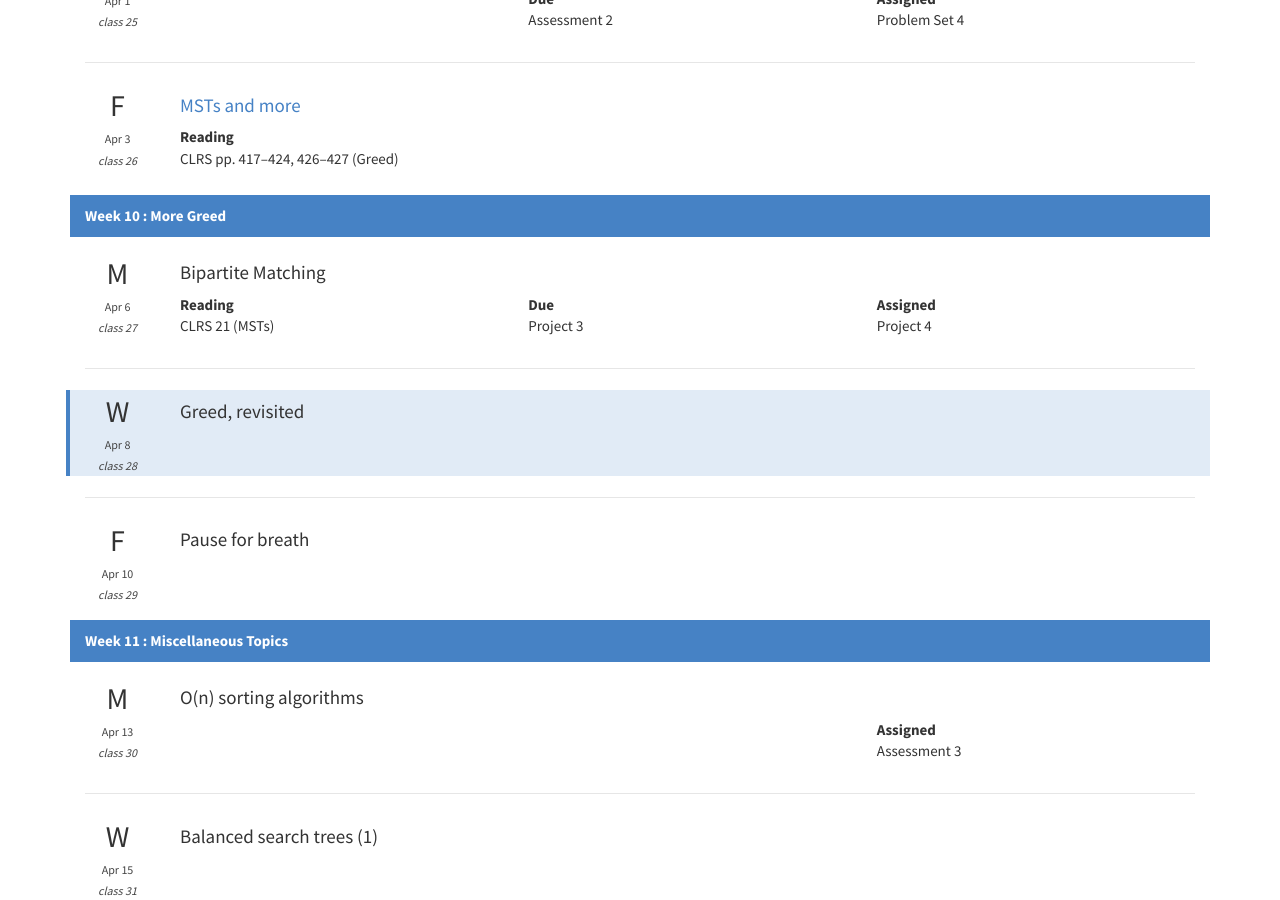
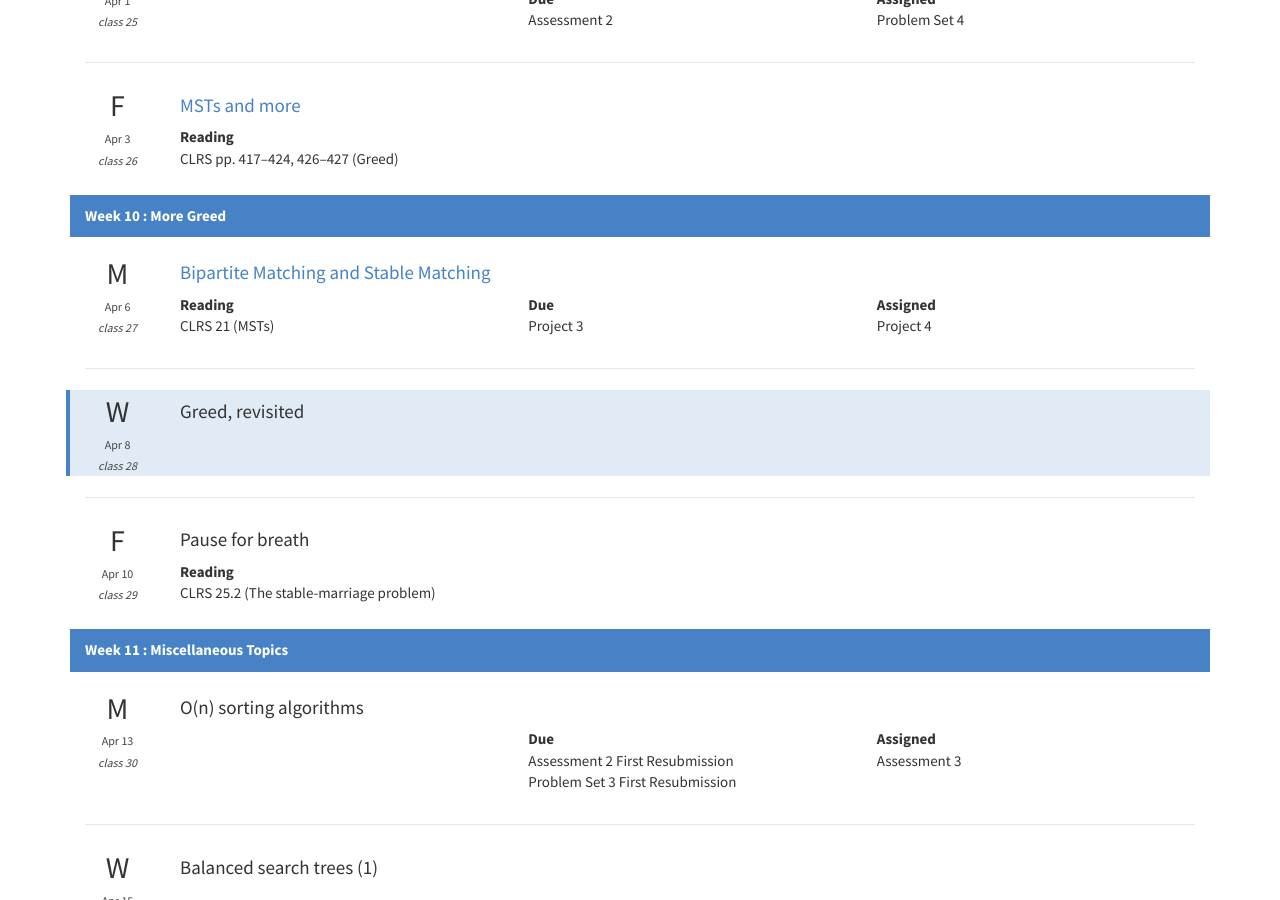
Before and after one commit to rebelsky/csc301-2026sp, a Jekyll site: the page built from pages/schedule.html, in a window 1280 px wide and 900 px high, scrolled down 3980 px. Built offline with Jekyll 4.4.1, drawn with Linux system fonts in a browser that asks for light colours; nearby versions of some CDN libraries; library files that are not in the unit come from our copies; a script that is not in the unit is left out; part of the change alters nothing that is shown.

Commit message:
Prep for class 27.

````diff
--- a/_data/classes.yml
+++ b/_data/classes.yml
@@ -89,16 +89,19 @@
     - CLRS pp. 417--424, 426--427 (Greed)
   notes: ../eboards/eboard26.html
 
-- topic: Bipartite Matching
+- topic: Bipartite Matching and Stable Matching
   abbrev: bipartite-matching
   reading:
     - CLRS 21 (MSTs)
+  notes: ../eboards/eboard27.html
 
 - topic: Greed, revisited
   abbrev: greed-revisited
 
 - topic: Pause for breath
   abbrev: pause-29
+  reading:
+    - CLRS 25.2 (The stable-marriage problem)
 
 - topic: O(n) sorting algorithms
   abbrev: order-n-sorting
--- a/_data/due-dates.yml
+++ b/_data/due-dates.yml
@@ -35,6 +35,9 @@
 - date: 2026-04-13
   assigned:
     - Assessment 3
+  due:
+    - Assessment 2 First Resubmission
+    - Problem Set 3 First Resubmission
 
 - date: 2026-04-17
   due:
--- /dev/null
+++ b/_eboards/eboard27.md
@@ -0,0 +1,599 @@
+---
+title: "EBoard 27: Bipartite Matching"
+number: 27
+section: eboards
+held: 2026-04-06
+link: true
+---
+# {{ page.title }}
+
+**Warning! You are _probably_ being recorded** (and transcribed).
+
+_Approximate overview_
+
+* Administrative stuff
+* The Hanoi problem
+* Bipartite graphs
+* Bipartite matching
+* Greedy approaches to bipartite matching
+* Stable matching
+* Greedy approaches to stable matching
+
+Administrative stuff
+--------------------
+
+* I know that there were many things to resubmit (and submit), but
+  I find myself concerned at how few of you attempted resubmissions of
+  Assessement 1.
+* I realize that some languages suggest otherwise, but `push` is a
+  stack operation (and `pop` should also be).
+    * For queues, `enqueue` and `dequeue` are preferred.
+    * If you want to be generic `put` and `get` are appropriate.
+* There's a lot of administrative stuff today (or perhaps just two
+  long administrative things).
+* The stable matching problem will almost certainly continue into
+  next class.
+
+### Upcoming events
+
+* Monday, 2026-04-06, 7:00 p.m.ish, 3819, _Mentor Session_
+* Tuesday, 2026-04-07, Noon, _CS Table_ (Age Verification)
+* Tuesday, 2026-04-07, 5:30 p.m., JRC 101, _InnovateGC Kickoff_
+* Wednesday Extra, 2026-04-08, 4:15--5:45 p.m.: _CS Poster Session_
+* Thursday Extra, 2026-04-09, 4:15--5:45 p.m.: _CS Poster Session_
+* Thursday, 2026-04-09, 7:00 p.m., _Mentor Session_
+* Friday, 2026-04-10, 5:30--7:00 p.m., _Keynote with Ajuna Kyaruzi_.
+  Sign up in advance by Wednesday.
+
+### Upcoming deadlines
+
+* Tonight, 2026-04-06: Project 3 due (does not match Autry's syllabus)
+* Friday, 2026-04-10: Read CLRS 25.2 (skimming is okay)
+* Monday, 2026-04-13: Assessment 3 Resubmissions
+* Monday, 2026-04-13: Problem Set 3 Resubmissions
+* Friday, 2026-04-17: Problem set 4 due
+* Friday, 2026-04-17: Project 4 due
+
+### Project 4
+
+* A chance to implement Prim's and Kruskal's. Yay!
+* Also a chance to use them to _approximate_ a variant of a difficult
+  problem.
+* Traveling Salescritter Problem (TSP) takes as input a (complete)
+  weighted graph with positive weights and finds the shortest path
+  that visits each vertex exactly once, returning to the starting
+  vertex.
+* TSP is NP-complete. That means that ...
+*
+*
+*
+
+### Policy/administrative/assignment questions
+
+On the Towers of Hanoi
+----------------------
+
+Many people struggled on Assessment 1.3, including on the resubmission.
+Issues included incorrect (or hidden) assumptions as well as some
+ambiguities. Enough people struggled, that I think it's worth
+spending a bit of class time going over some of the key issues I
+saw (and why they are issues).
+
+Note that this can be a difficult problem to get your head around, as it
+were, so we will run through an extended example after reviewing common
+problems.
+
+Assessment 1.3 asks you to prove the following "correct".
+
+```
+def Hanoi(k, src, dest, swap):
+    if k==1:
+        move(src, dest)
+    else:
+        Hanoi(k-1, src, swap, dest)
+        move(src, dest)
+        Hanoi(k-1, swap, dest, src)
+```
+
+* Unfortunately, attempts at the Towers of Hanoi proof still
+  suffered from ambiguity and/or incorrect assumptions.
+* "Prove this correct" is, of course, intentionally ambiguous. You are
+  responsible for specifying that more clearly.
+* Some of your proofs include the claim that the target peg is empty.
+  At least in my experience, you cannot guarantee that any peg (prong)
+  is empty.
+* I'd be careful about using terms like "largest", since that's
+  ambiguous. Is that the largest one in the stack to be moved? The
+  largest overall? The largest on the peg?
+* To show that it's safe, you need to ensure that the largest in the
+  stack you are moving is smaller than the largest on the peg you are
+  moving to.
+    * This could be an invariant.
+    * This could be a requirement in the theorem (or an implication
+      thereof).
+    * This could be ...
+* Your theorem statement might also explain what happens to any blocks
+  already on the `dest` and `swap` pages.
+    * In the ideal world, this would be necessary. I've been relatively
+      lenient on you skipping this part.
+
+### An extended examples
+
+Let's consider an extended example.  We'll keep track of the stack
+of procedure calls so that we can consider what happens in some of
+the recursive calls.  **Please stop me if you get lost at any point.**
+
+```
+                    1
+                    2
+                    3
+Hanoi(4, A, C, B)   4
+-----------------   -------
+Call Stack          A  B  C
+```
+
+Expand the call to `Hanoi(4, A, C, B)`
+
+```
+                    1
+Hanoi(3, A, B, C)   2
+move(A, C)          3
+Hanoi(3, B, C, A)   4
+-----------------   -------
+Call Stack          A  B  C
+```
+
+Expand the call to `Hanoi(3, A, B, C)`
+
+```
+Hanoi(2, A, C, B)
+move(A, B)          1
+Hanoi(2, C, B, A)   2
+move(A, C)          3
+Hanoi(3, B, C, A)   4
+-----------------   -------
+Call Stack          A  B  C
+```
+
+Expand the call to `Hanoi(2, A, C, B)`
+
+```
+Hanoi(1, A, B, C)
+move(A, C)
+Hanoi(1, B, C, A)
+move(A, B)          1
+Hanoi(2, C, B, A)   2
+move(A, C)          3
+Hanoi(3, B, C, A)   4
+-----------------   -------
+Call Stack          A  B  C
+```
+
+Expand the call to `Hanoi(1, A, B, C)`
+
+```
+move(A, B)
+move(A, C)
+Hanoi(1, B, C, A)
+move(A, B)          1
+Hanoi(2, C, B, A)   2
+move(A, C)          3
+Hanoi(3, B, C, A)   4
+-----------------   -------
+Call Stack          A  B  C
+```
+
+Execute the `move(A,B)`. B is empty. Life is good.
+
+```
+move(A, C)
+Hanoi(1, B, C, A)
+move(A, B)
+Hanoi(2, C, B, A)   2
+move(A, C)          3
+Hanoi(3, B, C, A)   4  1
+-----------------   -------
+Call Stack          A  B  C
+```
+
+Execute the `move(A,C)`. C is empty. Life remains good.
+
+```
+Hanoi(1, B, C, A)
+move(A, B)
+Hanoi(2, C, B, A)
+move(A, C)          3
+Hanoi(3, B, C, A)   4  1  2
+-----------------   -------
+Call Stack          A  B  C
+```
+
+Expand the call to `Hanoi(1, B, C, A)`.
+
+Note that *every peg has at least one block on it.*
+
+If this had been `Hanoi(3, B, C, A)`, which we would have had if
+our starting point was six blocks instead of four, you also couldn't
+guarantee that the call of Hanoi using the inductive hypothesis
+will move to an empty peg.
+
+```
+move(B, C)
+move(A, B)
+Hanoi(2, C, B, A)
+move(A, C)          3
+Hanoi(3, B, C, A)   4  1  2
+-----------------   -------
+Call Stack          A  B  C
+```
+
+Move from B to C. We can do so safely because C has a larger block than
+B.
+
+```
+move(A, B)
+Hanoi(2, C, B, A)
+move(A, C)          3     1
+Hanoi(3, B, C, A)   4     2
+-----------------   -------
+Call Stack          A  B  C
+```
+
+Move from A to B. In this case, B _is_ empty. Yay!
+
+
+```
+Hanoi(2, C, B, A)
+move(A, C)                1
+Hanoi(3, B, C, A)   4  3  2
+-----------------   -------
+Call Stack          A  B  C
+```
+
+Expand `Hanoi(2, C, B, A)`. Note that, once again, all of the pegs have at least one block on them. Hence, we need to be careful on what we claim. We know that we can do this safely because the largest block on C is smaller than the blocks on both A and B.
+
+```
+Hanoi(1, C, A, B)
+move(C, B)
+Hanoi(1, A, B, C)
+move(A, C)                1
+Hanoi(3, B, C, A)   4  3  2
+-----------------   -------
+Call Stack          A  B  C
+```
+
+Expand `Hanoi(1, C, A, B)`
+
+```
+move(C, A)
+move(C, B)
+Hanoi(1, A, B, C)
+move(A, C)                1
+Hanoi(3, B, C, A)   4  3  2
+-----------------   -------
+Call Stack          A  B  C
+```
+
+Move the top block from C to A.
+
+Note that it would be a bit odd to call that block the "largest", even
+though some of you suggest that move calls involve the largest block.
+(It _is_ the largest of something.)
+
+Note also that we end up with a non-contiguous "stack" on peg A afterwards.
+
+```
+move(C, B)
+Hanoi(1, A, B, C)
+move(A, C)          1
+Hanoi(3, B, C, A)   4  3  2
+-----------------   -------
+Call Stack          A  B  C
+```
+
+We move from C to B. Another move onto a non-empty stack.
+
+```
+Hanoi(1, A, B, C)
+move(A, C)          1  2
+Hanoi(3, B, C, A)   4  3
+-----------------   -------
+Call Stack          A  B  C
+```
+
+Expand `Hanoi(1, A, B, C)`.
+
+```
+move(A, B)
+move(A, C)          1  2
+Hanoi(3, B, C, A)   4  3
+-----------------   -------
+Call Stack          A  B  C
+```
+
+Move from A to B.
+
+```
+                       1
+move(A, C)             2
+Hanoi(3, B, C, A)   4  3
+-----------------   -------
+Call Stack          A  B  C
+```
+
+Move from A to C.  Whoo! We're halfway there.
+
+_I plan to stop going over this at this point in class unless multiple
+people want to see the rest. I've included it in the eboard (and, perhaps,
+an accompanying handout) for you to reference._
+
+```
+                       1
+                       2
+Hanoi(3, B, C, A)      3  4
+-----------------   -------
+Call Stack          A  B  C
+```
+
+Expand `Hanoi(3, B, C, A)`.
+
+```
+Hanoi(2, B, A, C)      1
+move(B, C)             2
+Hanoi(2, A, C, B)      3  4
+-----------------   -------
+Call Stack          A  B  C
+```
+
+Expand `Hanoi(2, B, A, C)`
+
+```
+Hanoi(1, B, C, A)
+move(B, A)
+Hanoi(1, C, A, B)      1
+move(B, C)             2
+Hanoi(2, A, C, B)      3  4
+-----------------   -------
+Call Stack          A  B  C
+```
+
+Expand `Hanoi(1, B, C, A)`. Note that although we have an empty peg (A),
+that's not the one we're moving the stack to.
+
+```
+move(B,C)
+move(B, A)
+Hanoi(1, C, A, B)      1
+move(B, C)             2
+Hanoi(2, A, C, B)      3  4
+-----------------   -------
+Call Stack          A  B  C
+```
+
+Move the top block B to C. 1 over 4 is clearly ok!
+
+```
+move(B, A)
+Hanoi(1, C, A, B)
+move(B, C)             2  1
+Hanoi(2, A, C, B)      3  4
+-----------------   -------
+Call Stack          A  B  C
+```
+
+Move the top block from B to A
+
+```
+Hanoi(1, C, A, B)
+move(B, C)                1
+Hanoi(2, A, C, B)   2  3  4
+-----------------   -------
+Call Stack          A  B  C
+```
+
+Expand the call to `Hanoi(1, C, A, B)`. Once again, we are Hanoi-ing
+onto a non-empty stack. Isn't that annoy-ing?
+
+```
+move(C, A)
+move(B, C)                1
+Hanoi(2, A, C, B)   2  3  4
+-----------------   -------
+Call Stack          A  B  C
+```
+
+We move a block from C to A.
+
+```
+move(B, C)          1
+Hanoi(2, A, C, B)   2  3  4
+-----------------   -------
+Call Stack          A  B  C
+```
+
+We move a block from B to C.
+
+```
+                    1     3
+Hanoi(2, A, C, B)   2     4
+-----------------   -------
+Call Stack          A  B  C
+```
+
+We expand the call to `Hanoi(2, A, C, B)`.
+
+```
+Hanoi(1, A, B, C)
+move(A, C)          1     3
+Hanoi(1, B, C, A)   2     4
+-----------------   -------
+Call Stack          A  B  C
+```
+
+We expand the call to `Hanoi(1, A, B, C)`.
+
+```
+move(A, B)
+move(A, C)          1     3
+Hanoi(1, B, C, A)   2     4
+-----------------   -------
+Call Stack          A  B  C
+```
+
+We move from A to B. The target peg is even empty!
+
+```
+move(A, C)                3
+Hanoi(1, B, C, A)   2  1  4
+-----------------   -------
+Call Stack          A  B  C
+```
+
+We move from A to C. The target peg isn't empty. That's okay, its
+top piece is big enough.
+
+```
+                          2
+                          3
+Hanoi(1, B, C, A)      1  4
+-----------------   -------
+Call Stack          A  B  C
+```
+
+We expand the call to `Hanoi(1, B, C, A)`.
+
+```
+                          2
+                          3
+move(B, C)             1  4
+-----------------   -------
+Call Stack          A  B  C
+```
+
+And we make our final move, clearing the call stack.
+
+```
+                          1
+                          2
+                          3
+                          4
+-----------------   -------
+Call Stack          A  B  C
+```
+
+We're done! Aren't you glad we didn't go through an example with five
+blocks?
+
+### Another issue: Writing proofs by induction
+
+* I would like you to follow the "standard form of a proof by induction".
+  Among other things, that includes
+    * explicitly stating your theorem,
+    * indicating that you're doing a proof by induction,
+    * labeling your inductive hypothesis,
+    * noting that "We will show that ...",
+    * and ending with a statement similar to "By the principle of
+      induction, we conclude ..."
+* These cues help your reader.
+* These cues help you. For example, I saw at least one proof that
+  concluded the inductive section with "so all the moves are valid"
+  but that was not the claim of their inductive hypothesis.
+
+### And another: Reflections
+
+* I realize that most resubmissions don't require reflections. However,
+  the assessments are your sole individual work in the class, so it's
+  particularly important to consider why you might have struggled.
+* Every assessment resubmission requires a reflection.
+* Every assessment resubmission also requires a correct/corrected
+  submission.
+    * Understanding what you got wrong does not necessarily indicate
+      that you can fix it.
+
+Bipartite Graphs
+----------------
+
+What is a bipartite graph?
+
+Bipartite Matching
+------------------
+
+There are many models of "matching" in a bipartite graph. In most (all)
+each element of each set can match at most one element of the other set.
+
+* In an unweighted bipartite graph, we likely just want to maximize the
+  number of matching edges.
+* In a weighted undirected bipartite graph, we likely want to maximize
+  the sum of the weights of the matching edges.
+* In a weighted directed bipartite graph, we also likely want to maximize
+  the sum, but have the additional restriction that we need to ensure that
+  both edges are taken simultaneously.
+    * That's actually fairly easy: We turn it into a weighted undirected
+      bipartite graph by summing edge weights.
+
+Let's try to phrase the first two problems a bit more formally. (TPS)
+
+Greedy Approaches to Bipartite Matching
+---------------------------------------
+
+What greedy approaches to bipartite matching might we try? (TPS)
+
+Do they work / can we find counter-examples? (TPS)
+
+The Stable Matching Problem
+---------------------------
+
+This isn't quite a bipartite-matching problem, but it's fairly close.
+
+We have two sets of people. People in the first set have matching
+preferences for people in the second set, and people in the second
+set have matching preferences for people in the first set.
+
+For example, if our first set contains A, B, C, and D and our second
+set contains P, Q, R, and S, A might rank the members of the second
+set as SPQR, B might rank them as QPRS, and so on and so forth.
+Similarly, P might rank the members of the first set as ABCD, Q
+might rank them as DCBA, and so on and so forth.
+
+A _match_ is a pairing of elements of the first set with elements of
+the second set (or vice versa). Each element in each set is paired
+with exactly one element. (It's almost bipartite matching.)
+
+A _stable_ match is one in which there is no unmatched pair of people
+who would trade their current match for a better one.
+
+For example, if we matched A with Q and B with P, the match is _unstable_
+because A would drop Q to be with P (still preferring S) and P would drop
+B to be with A (top choice!).
+
+Historically, this is called _The Stable (Heterosexual) Marriage_ problem.
+
+We'll try some examples in class.
+
+Solving the Stable Matching Problem
+-----------------------------------
+
+Is there a deterministic algorithm that we can use to do the matching?
+
+What is a greedy approach? (TPS)
+
+What are the flaws in that approach? (TPS)
+
+Can we correct those flaws? (TPS)
+
+The Gale-Shapley Algorithm
+--------------------------
+
+Running Gale-Shapley
+--------------------
+
+Example 1
+
+* A: PQRS
+* B: PSRQ
+* C: PRQS
+* D: PQSR
+* P: DCBA
+* Q: CBAD
+* R: BADC
+* S: ABCD
````
